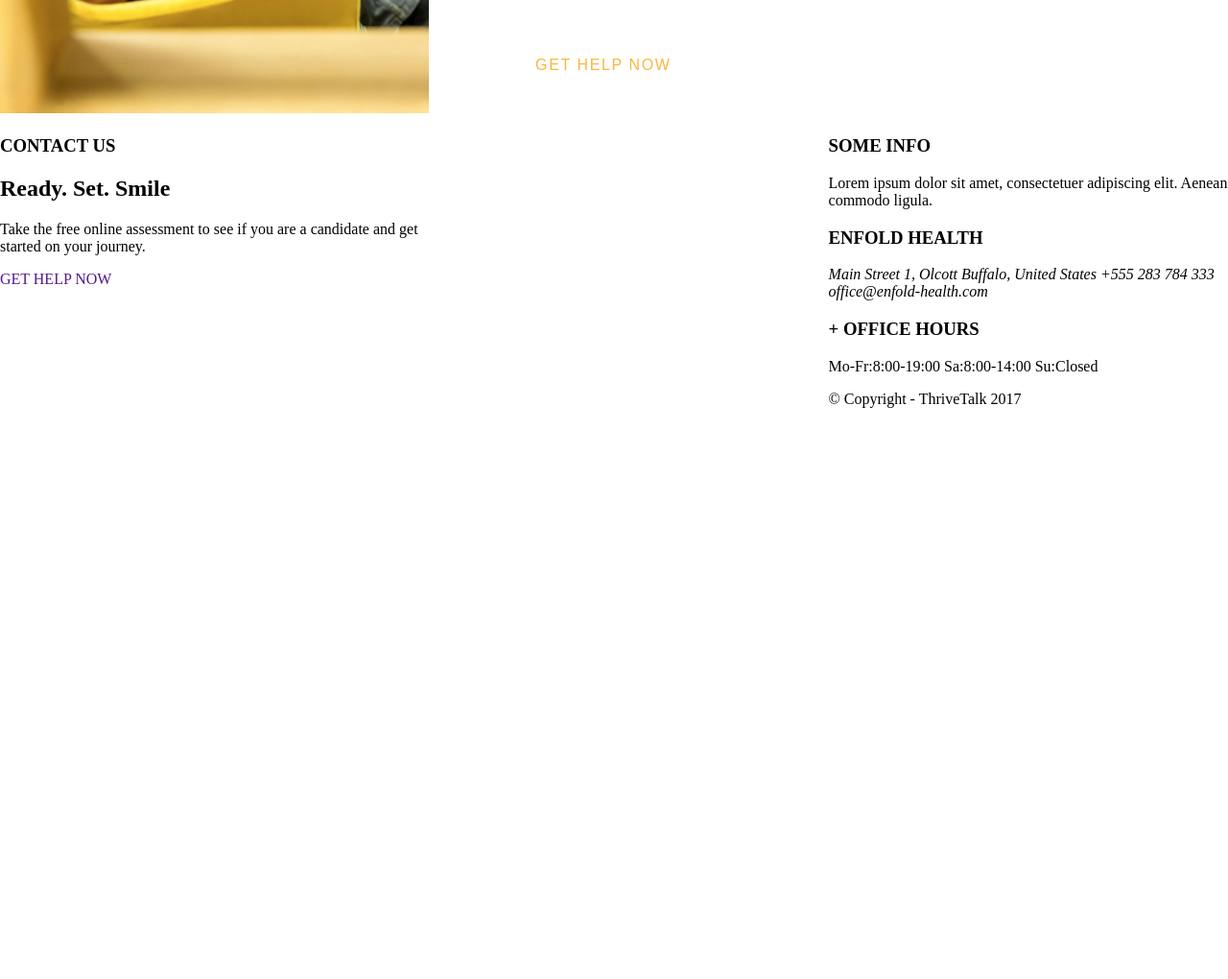
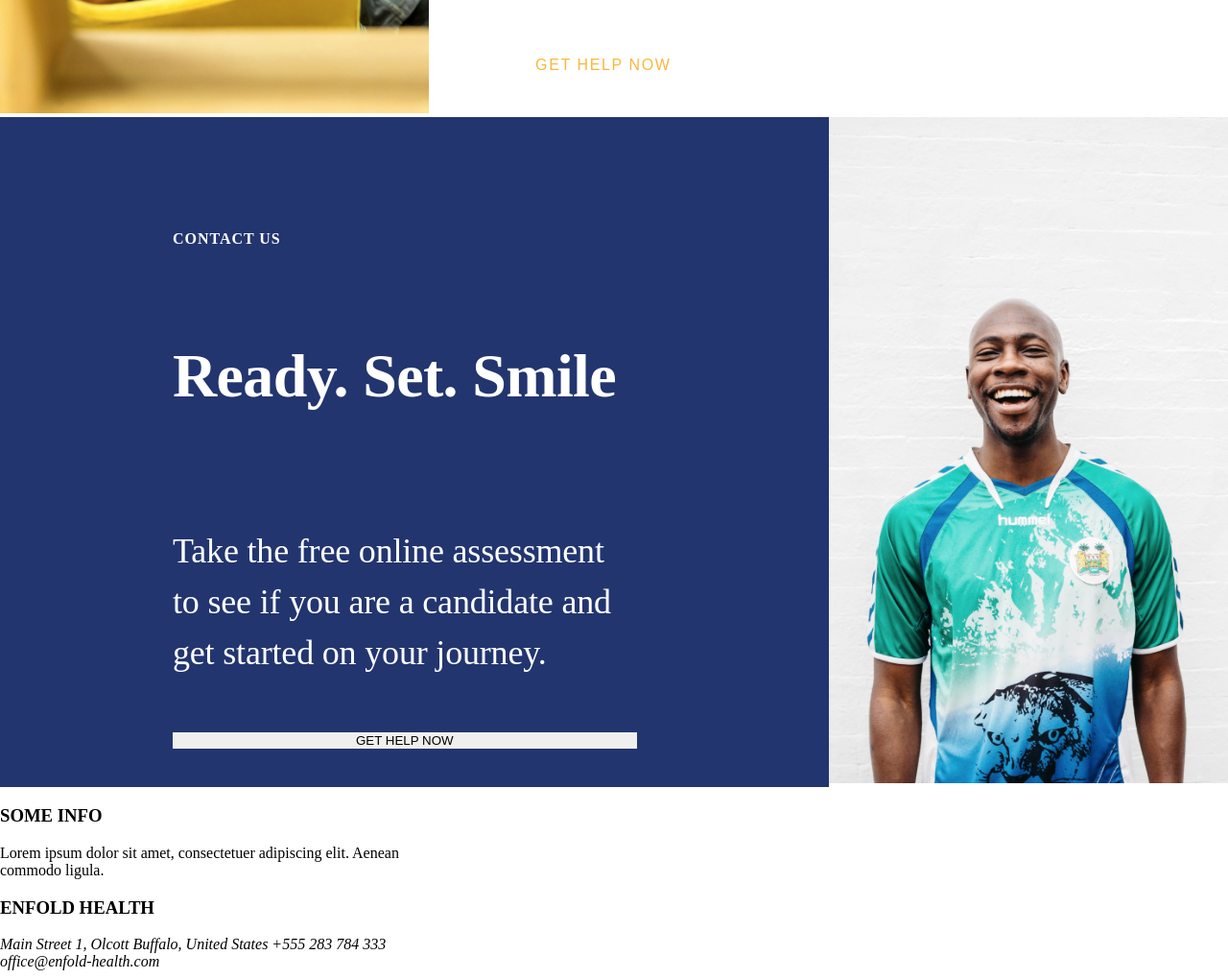
Before and after one commit to AlexForber/Health, a plain HTML site: page index.html in a window 1280 px wide. Shown: the part 4620-5640 px from the top of the page at 96% size. Before the commit the page ends 5061 px from the top, so only its background shows below. Drawn offline with Linux system fonts and the light colour scheme; files whose address does not match are found by name.

Commit message:
created block contact's

```diff
--- a/index.html
+++ b/index.html
@@ -182,10 +182,11 @@
                 Take the free online assessment to see if you are a candidate and get started on your journey.
             </p>
 
-            <a href="" class="contact__link">GET HELP NOW</a>
+            <button class="contact__link">GET HELP NOW</button>
         </div>
 
         <div class="icon-contact">
+            <img src="./img/contenttext-img.jpg" class="contact__img"></img>
         </div>
 
 
--- /dev/null
+++ b/sass/block/_contact.scss
@@ -0,0 +1,41 @@
+.contact{
+    grid-area: 9/1/10/3;
+    padding: 105px 200px 40px 180px;
+
+    display: flex;
+    flex-direction: column;
+    justify-content: space-between;
+
+    background: #22356F;
+
+    &__title{
+        font-family: Larsseit;
+        font-size: 16px;
+        line-height: 12px;
+        letter-spacing: 0.06em;
+
+        color: #FFFFFF;
+    }
+
+    &__subtitle{
+        font-family: Larsseit;
+        font-size: 64px;
+        line-height: 94px;
+        letter-spacing: -0.01em;
+
+        color: #FFFFFF;
+    }
+
+    &__text{
+        font-family: Larsseit;
+        font-size: 36px;
+        line-height: 53px;
+        letter-spacing: -0.005em;
+
+        color: #FFFFFF;
+    }
+
+    &__img{
+        width: 100%;
+    }
+}
--- a/sass/style.scss
+++ b/sass/style.scss
@@ -34,6 +34,7 @@ button{
 @import "./block/health";
 @import "./block/diet";
 @import "./block/statistics";
+@import "./block/contact";
 
 
 .health:last-child{
```
Also changed, not shown: css/style.css.
